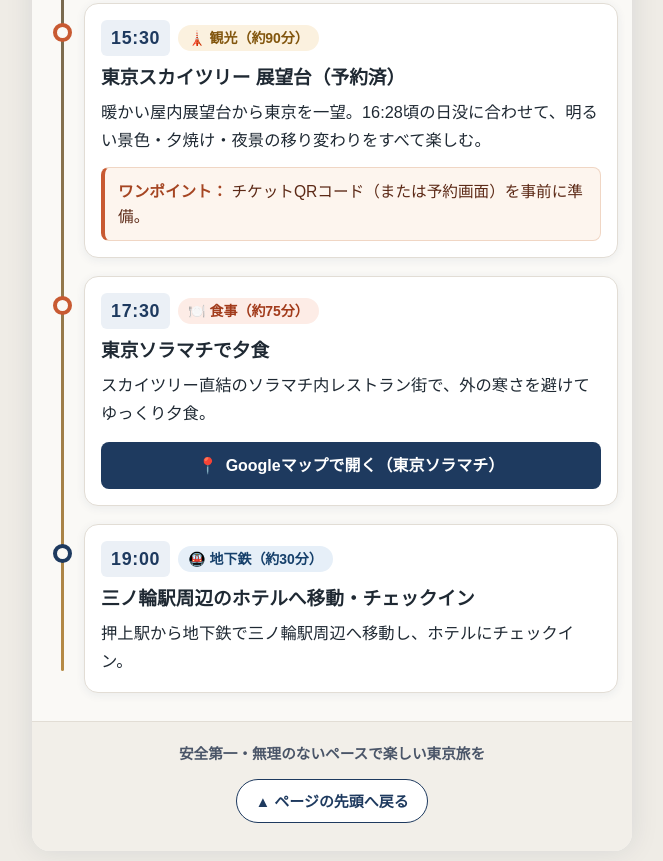
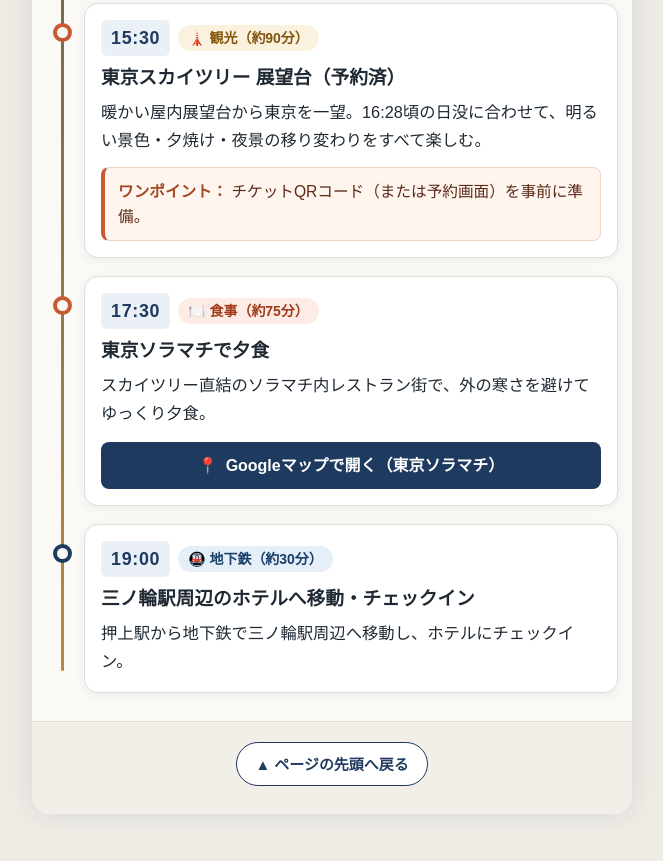
Before and after one commit to Tackynyo/tokyo-shiori-8k2m, a plain HTML site: page index.html in a window 1280 px wide. Shown: the part 1312-2173 px from the top of the page, without its empty margins (308-971 px from the left). After the commit the page ends 2142 px from the top, so only its background shows below. Drawn offline with Linux system fonts and the light colour scheme.

Commit message:
微調整

```diff
--- a/index.html
+++ b/index.html
@@ -114,7 +114,6 @@
 
     <!-- フッター -->
     <footer class="app-footer">
-      <p class="footer-note">安全第一・無理のないペースで楽しい東京旅を</p>
       <button type="button" class="scroll-top-btn" id="scroll-top-btn">
         ▲ ページの先頭へ戻る
       </button>
```
Also changed, not shown: 1 other file.
